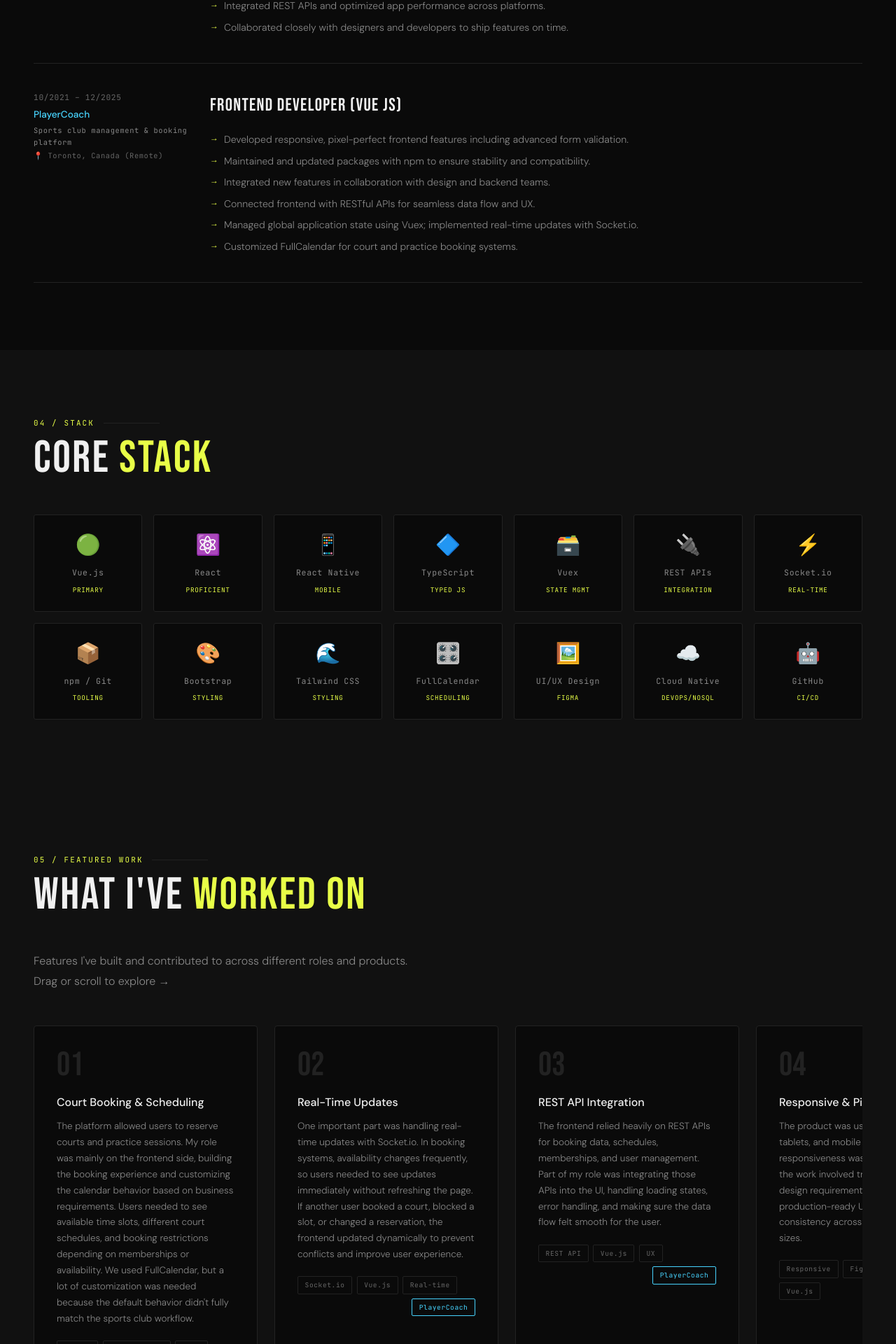
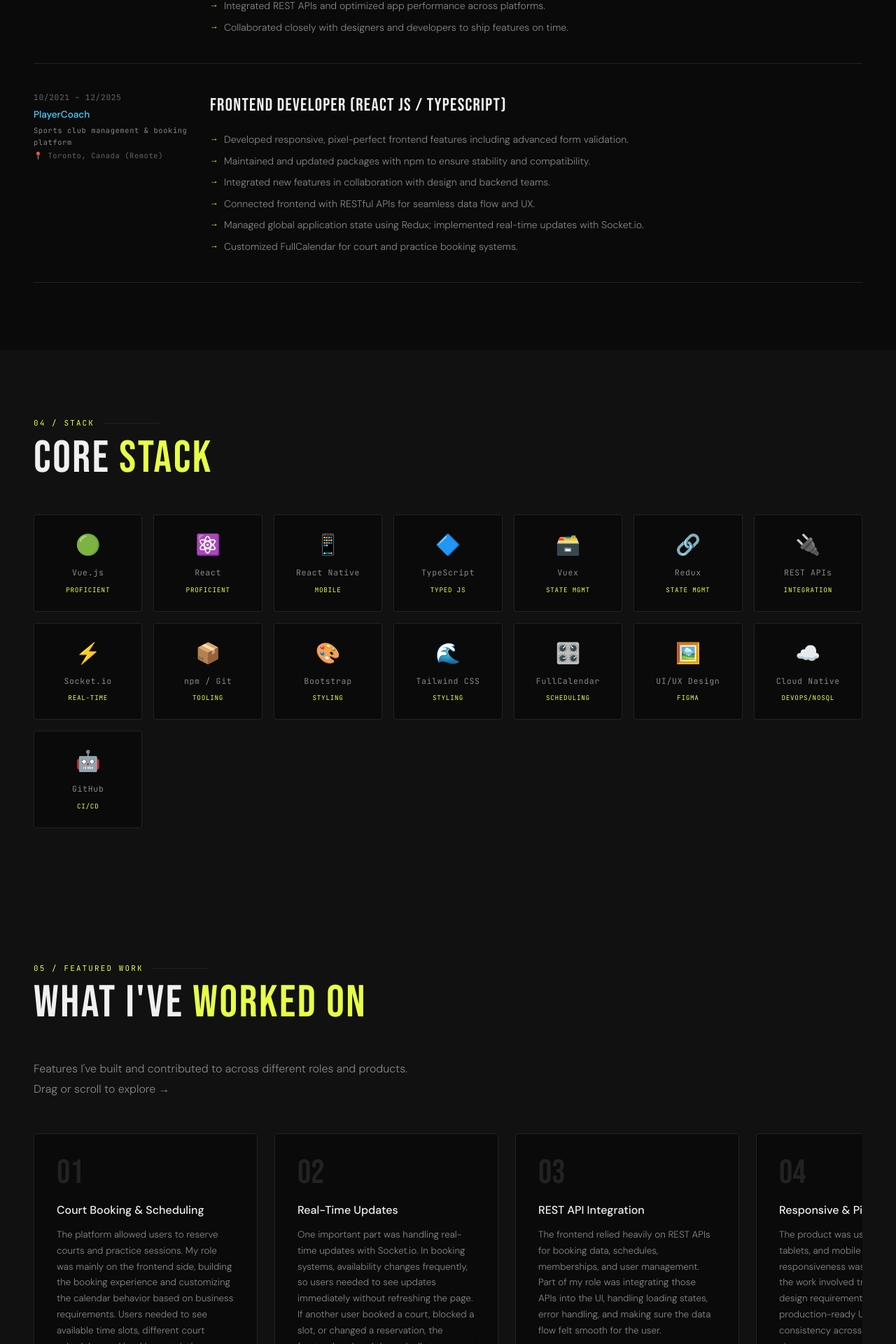
Before and after one commit to Rh96/portfolio-site, a Nuxt app: page / in a window 1280 px wide. Shown: the part 1774-3694 px from the top of the page at 70% size. Built offline with nearby package versions, Linux system fonts and the light colour scheme.

Commit message:
minor changes are made

```diff
--- a/components/sections/CertificationsSection.vue
+++ b/components/sections/CertificationsSection.vue
@@ -30,12 +30,32 @@
         variant="outline"
       >View Full Certificate ↗</AppButton>
     </div>
+
+    <div class="flex justify-between items-start md:items-end mb-10 mt-20 flex-wrap gap-4">
+      <h2 class="font-display text-[clamp(2.5rem,5vw,4rem)] tracking-[0.04em] leading-none text-text">
+        AI <span class="text-accent">Certified</span>
+      </h2>
+      <div class="flex flex-col md:flex-row w-full md:w-auto justify-center md:justify-start items-center gap-[0.6rem] bg-bg border border-border px-4 py-2 rounded-[2px] font-mono text-[0.7rem] text-muted2 tracking-[0.06em]">
+        <span class="text-accent">Anthropic</span> Academy <span class="hidden md:inline">·</span> <span class="text-accent">2026</span>
+      </div>
+    </div>
+
+    <div class="grid grid-cols-[repeat(auto-fill,minmax(280px,1fr))] gap-4">
+      <UiCertCard
+        v-for="(cert, i) in aiCertifications"
+        :key="i"
+        :title="cert.title"
+        :subtitle="cert.issuer"
+        :href="cert.href"
+        :index="i"
+      />
+    </div>
   </section>
 </template>
 
 <script setup lang="ts">
 import { useFadeIn } from '~/composables/useFadeIn'
-import { certifications } from '~/data/certifications'
+import { certifications, aiCertifications } from '~/data/certifications'
 
 const { el, visible } = useFadeIn()
 </script>
--- a/components/ui/CertCard.vue
+++ b/components/ui/CertCard.vue
@@ -1,12 +1,25 @@
 <template>
-  <div class="bg-bg border border-border rounded-[3px] p-[1.4rem_1.5rem] flex items-start gap-4 transition-colors duration-200 hover:border-accent">
+  <component
+    :is="href ? 'a' : 'div'"
+    :href="href || undefined"
+    :target="href ? '_blank' : undefined"
+    :rel="href ? 'noopener noreferrer' : undefined"
+    class="bg-bg border border-border rounded-[3px] p-[1.4rem_1.5rem] flex items-start gap-4 transition-colors duration-200 hover:border-accent"
+    :class="href ? 'group cursor-pointer no-underline' : ''"
+  >
     <div class="font-display text-[1.8rem] text-border leading-none shrink-0 w-9 text-right">
       {{ String(index + 1).padStart(2, '0') }}
     </div>
-    <div class="text-[0.84rem] text-text leading-[1.5]">{{ title }}</div>
-  </div>
+    <div class="flex-1">
+      <div class="text-[0.84rem] text-text leading-[1.5]">
+        {{ title }}
+        <span v-if="href" class="text-accent">↗</span>
+      </div>
+      <div v-if="subtitle" class="font-mono text-[0.65rem] text-muted2 tracking-[0.06em] mt-[0.35rem]">{{ subtitle }}</div>
+    </div>
+  </component>
 </template>
 
 <script setup lang="ts">
-defineProps<{ title: string; index: number }>()
+defineProps<{ title: string; index: number; subtitle?: string; href?: string }>()
 </script>
--- a/data/certifications.ts
+++ b/data/certifications.ts
@@ -10,3 +10,17 @@
   'Get Started with Cloud Native, DevOps, Agile, and NoSQL',
   'Front-End Development Capstone Project',
 ]
+
+export interface AiCertification {
+  title: string
+  issuer: string
+  href?: string
+}
+
+export const aiCertifications: AiCertification[] = [
+  {
+    title: 'Claude 101',
+    issuer: 'Anthropic Academy',
+    href: 'https://verify.skilljar.com/c/ytv8mpr7zbuj',
+  },
+]
--- a/data/experience.ts
+++ b/data/experience.ts
@@ -15,7 +15,6 @@
     project: 'ProCredit Mobile Banking App',
     location: '📍 Skopje, North Macedonia',
     role: 'React Native Developer',
-    current: true,
     bullets: [
       'Developed and maintained mobile applications using React Native for both Android and iOS.',
       'Built reusable UI components and implemented responsive mobile interfaces.',
@@ -28,13 +27,13 @@
     company: 'PlayerCoach',
     project: 'Sports club management & booking platform',
     location: '📍 Toronto, Canada (Remote)',
-    role: 'Frontend Developer (Vue JS)',
+    role: 'Frontend Developer (React JS / TypeScript)',
     bullets: [
       'Developed responsive, pixel-perfect frontend features including advanced form validation.',
       'Maintained and updated packages with npm to ensure stability and compatibility.',
       'Integrated new features in collaboration with design and backend teams.',
       'Connected frontend with RESTful APIs for seamless data flow and UX.',
-      'Managed global application state using Vuex; implemented real-time updates with Socket.io.',
+      'Managed global application state using Redux; implemented real-time updates with Socket.io.',
       'Customized FullCalendar for court and practice booking systems.',
     ],
   },
--- a/data/features.ts
+++ b/data/features.ts
@@ -11,28 +11,28 @@
     number: '01',
     title: 'Court Booking & Scheduling',
     desc: "The platform allowed users to reserve courts and practice sessions. My role was mainly on the frontend side, building the booking experience and customizing the calendar behavior based on business requirements. Users needed to see available time slots, different court schedules, and booking restrictions depending on memberships or availability. We used FullCalendar, but a lot of customization was needed because the default behavior didn't fully match the sports club workflow.",
-    tags: ['Vue.js', 'FullCalendar', 'Vuex'],
+    tags: ['React', 'FullCalendar', 'Redux'],
     company: 'PlayerCoach',
   },
   {
     number: '02',
     title: 'Real-Time Updates',
     desc: "One important part was handling real-time updates with Socket.io. In booking systems, availability changes frequently, so users needed to see updates immediately without refreshing the page. If another user booked a court, blocked a slot, or changed a reservation, the frontend updated dynamically to prevent conflicts and improve user experience.",
-    tags: ['Socket.io', 'Vue.js', 'Real-time'],
+    tags: ['Socket.io', 'React', 'Real-time'],
     company: 'PlayerCoach',
   },
   {
     number: '03',
     title: 'REST API Integration',
     desc: "The frontend relied heavily on REST APIs for booking data, schedules, memberships, and user management. Part of my role was integrating those APIs into the UI, handling loading states, error handling, and making sure the data flow felt smooth for the user.",
-    tags: ['REST API', 'Vue.js', 'UX'],
+    tags: ['REST API', 'React', 'UX'],
     company: 'PlayerCoach',
   },
   {
     number: '04',
     title: 'Responsive & Pixel-Perfect UI',
     desc: "The product was used on desktop, tablets, and mobile devices, so responsiveness was important. A lot of the work involved translating Figma or design requirements into clean, production-ready UI while maintaining consistency across different screen sizes.",
-    tags: ['Responsive', 'Figma', 'CSS', 'Vue.js'],
+    tags: ['Responsive', 'Figma', 'CSS', 'React'],
     company: 'PlayerCoach',
   },
   {
--- a/data/qa.ts
+++ b/data/qa.ts
@@ -14,6 +14,6 @@
   },
   {
     question: 'What was your role in the team?',
-    answer: 'I was mainly focused on frontend development in Vue.js, implementing features, integrating APIs, improving UI/UX behavior, and collaborating closely with design and backend teams.',
+    answer: 'I was mainly focused on frontend development in React, implementing features, integrating APIs, improving UI/UX behavior, and collaborating closely with design and backend teams.',
   },
 ]
--- a/data/stack.ts
+++ b/data/stack.ts
@@ -5,11 +5,12 @@
 }
 
 export const stack: StackItem[] = [
-  { icon: '🟢', name: 'Vue.js', tag: 'Primary' },
+  { icon: '🟢', name: 'Vue.js', tag: 'Proficient' },
   { icon: '⚛️', name: 'React', tag: 'Proficient' },
   { icon: '📱', name: 'React Native', tag: 'Mobile' },
   { icon: '🔷', name: 'TypeScript', tag: 'Typed JS' },
   { icon: '🗃️', name: 'Vuex', tag: 'State Mgmt' },
+  { icon: '🔗', name: 'Redux', tag: 'State Mgmt' },
   { icon: '🔌', name: 'REST APIs', tag: 'Integration' },
   { icon: '⚡', name: 'Socket.io', tag: 'Real-time' },
   { icon: '📦', name: 'npm / Git', tag: 'Tooling' },
```
